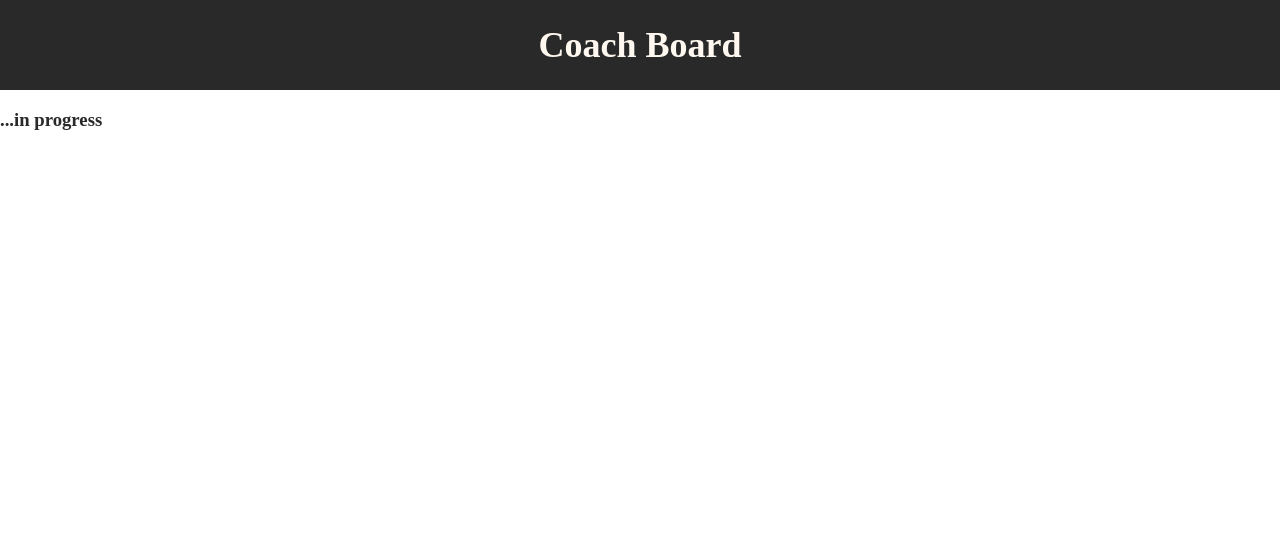
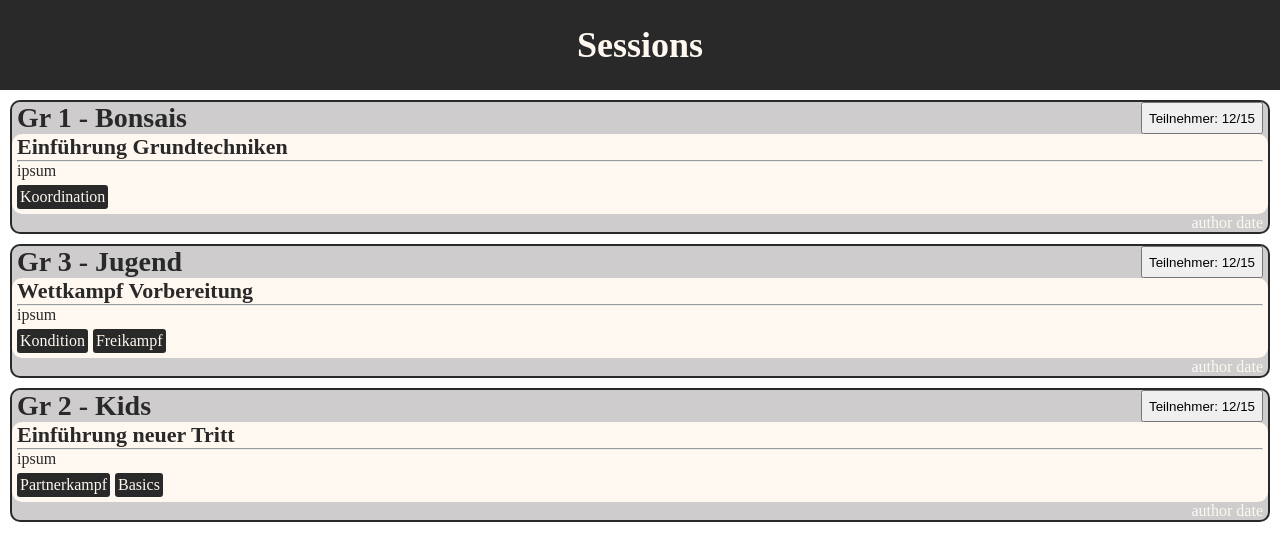
Before and after one commit to SaschaHgMann/coach-board, a React (Create React App) app: page / in a window 1280 px wide. Shown: the top 560 px of the page. Built offline with nearby package versions, Linux system fonts and the light colour scheme; a web font is replaced by a local one.

Commit message:
Add Sessions Route to app

```diff
--- a/src/app/App.js
+++ b/src/app/App.js
@@ -1,13 +1,19 @@
 import React from "react";
+import { BrowserRouter as Router, Switch, Route } from "react-router-dom";
 import GlobalStyles from "./GlobalStyles";
-import Header from "../components/Header";
+import Sessions from "../pages/Sessions";
 
 function App() {
   return (
     <>
-      <GlobalStyles />
-      <Header title="Coach Board" />
-      <h3>...in progress</h3>
+      <Router>
+        <GlobalStyles />
+        <Switch>
+          <Route>
+            <Route path="/" render={props => <Sessions {...props} />} />
+          </Route>
+        </Switch>
+      </Router>
     </>
   );
 }
--- a/src/components/SessionCard.js
+++ b/src/components/SessionCard.js
@@ -5,6 +5,7 @@ import Headline from "./Headline";
 import Devider from "./Devider";
 import Tag from "./Tag";
 import Content from "./Content";
+//import sessions from "../pages/__mock__/sessions";
 
 const StyledCard = styled.div`
   margin: 0px;
@@ -39,20 +40,30 @@ const StyledCardFooter = styled.div`
   justify-content: right;
   color: #fff8f0;
 `;
+const TagList = styled.div`
+  display: flex;
+  width: 100%;
+  flex-wrap: wrap;
+  padding: 0;
+`;
 
 function SessionCard({ group, topic, content, tags }) {
+  function renderTag(tag) {
+    return <Tag key={tag}>{tag}</Tag>;
+  }
+
   return (
     <StyledCard>
       <StyledCardHeader>
-        <Headline size="Main">Gruppe Kids{group}</Headline>
+        <Headline size="Main">{group}</Headline>
         <button>Teilnehmer: 12/15</button>
       </StyledCardHeader>
       <StyledCardBody>
-        <Headline size="Sub">FreeFight{topic}</Headline>
+        <Headline size="Sub">{topic}</Headline>
         <Devider />
-        <Content>treten{content}</Content>
-        <Tag>Basics</Tag>
-        <Tag>Kumite</Tag>
+        <Content>{content}</Content>
+        {tags && tags.length && <TagList>{tags.map(renderTag)}</TagList>}
+        {(!tags || !tags.length) && <TagList>-</TagList>}
       </StyledCardBody>
       <StyledCardFooter>author date</StyledCardFooter>
     </StyledCard>
--- a/src/components/Tag.js
+++ b/src/components/Tag.js
@@ -6,6 +6,7 @@ const StyledTag = styled.span`
   color: #fff8f0;
   border-radius: 3px;
   padding: 3px;
+  margin-top: 5px;
   margin-right: 5px;
 `;
 
--- a/src/pages/Sessions.js
+++ b/src/pages/Sessions.js
@@ -27,7 +27,7 @@ function Sessions() {
 
   return (
     <>
-      <Header size="Header">Sessions</Header>
+      <Header size="Header" title="Sessions" />
       <CardContainer>
         {SessionsData.map(sessionCard => renderSessionCard(sessionCard))}
       </CardContainer>
--- a/src/pages/__mock__/sessions.json
+++ b/src/pages/__mock__/sessions.json
@@ -1,7 +1,7 @@
 [
   {
     "_id": 1,
-    "title": "Gr 1 - Bonsais",
+    "group": "Gr 1 - Bonsais",
     "topic": "Einführung Grundtechniken",
     "content": "ipsum",
     "tags": ["Koordination"],
@@ -10,7 +10,7 @@
   },
   {
     "_id": 2,
-    "title": "Gr 3 - Jugend",
+    "group": "Gr 3 - Jugend",
     "topic": "Wettkampf Vorbereitung",
     "content": "ipsum",
     "tags": ["Kondition", "Freikampf"],
@@ -19,7 +19,7 @@
   },
   {
     "_id": 3,
-    "title": "Gr 2 Kids",
+    "group": "Gr 2  - Kids",
     "topic": "Einführung neuer Tritt",
     "content": "ipsum",
     "tags": ["Partnerkampf", "Basics"],
```
Also changed, not shown: src/components/SessionCard.mdx (+4 -3 lines).
